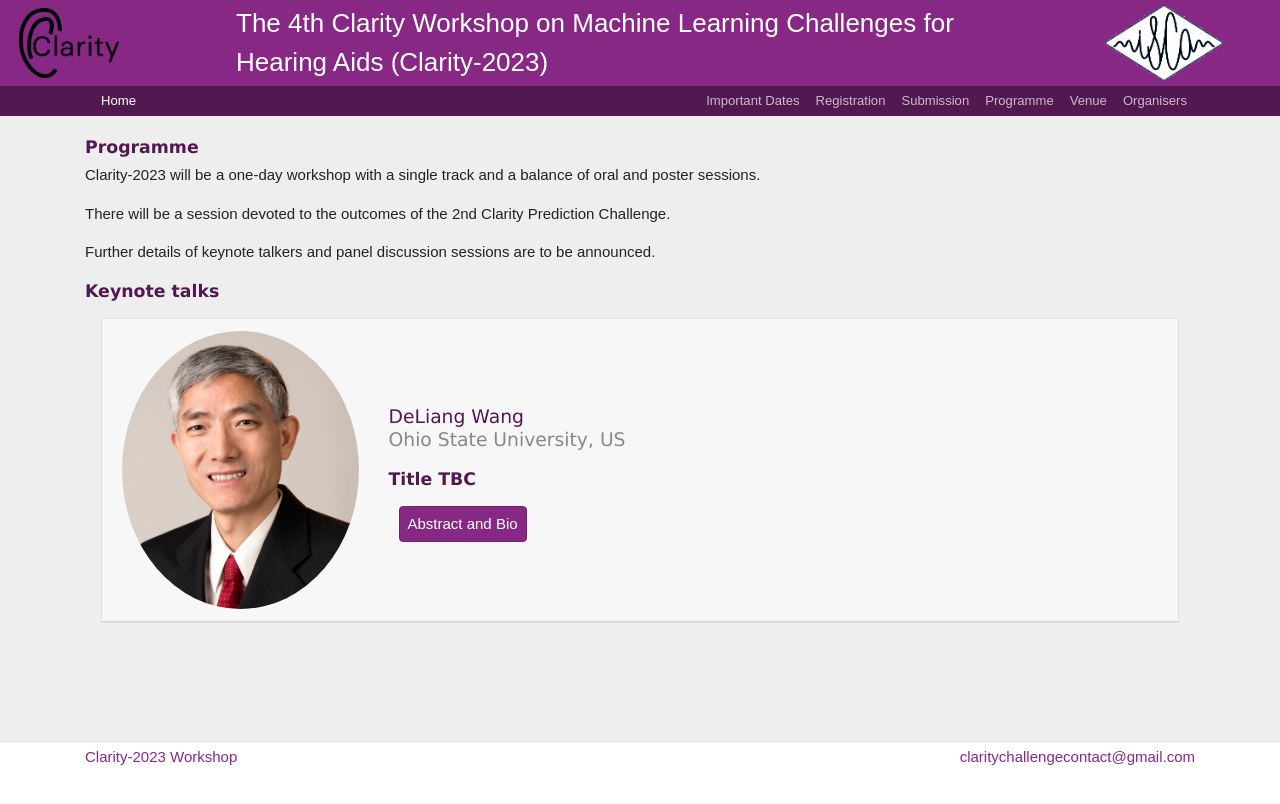
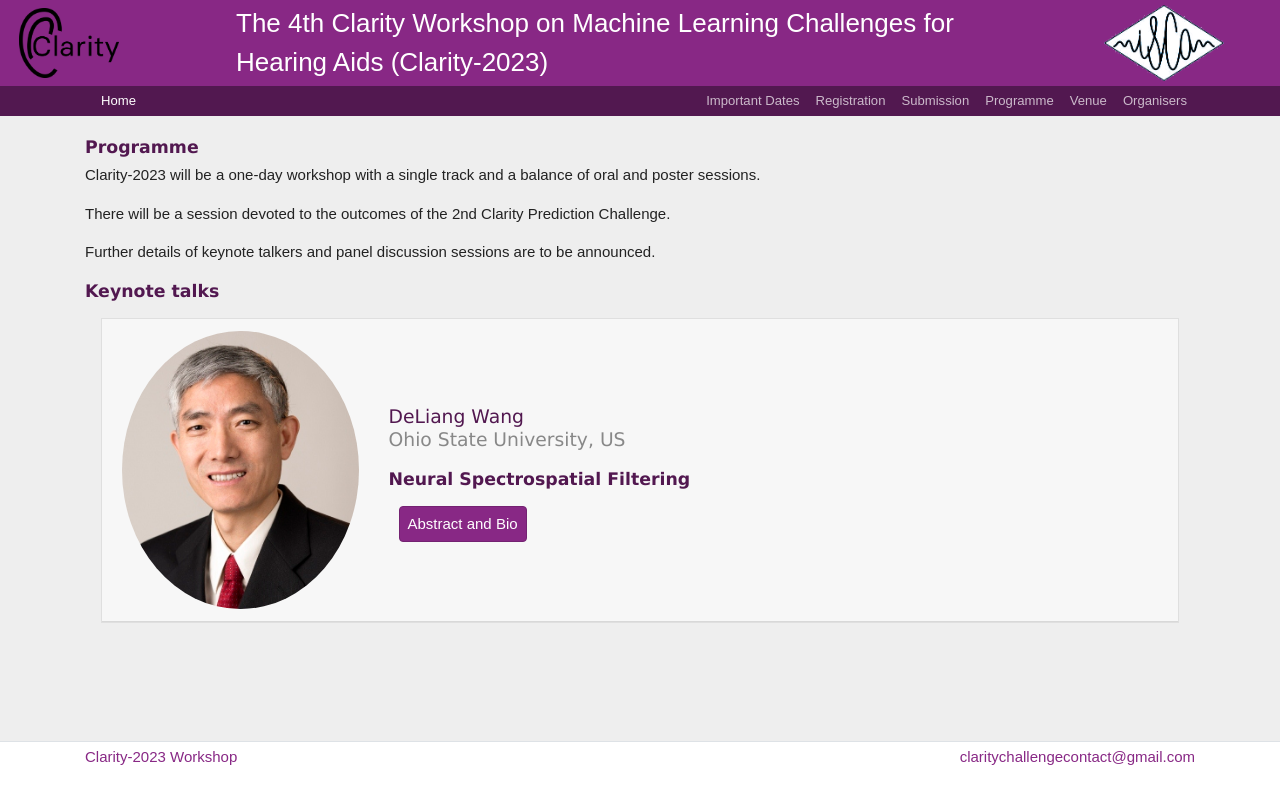
Before and after one commit to claritychallenge/clarity2023-workshop, a Jekyll site: the page built from programme.md, in a window 1280 px wide. Shown: the top 804 px of the page. Built offline with Jekyll 4.4.1, drawn with Linux system fonts in a browser that asks for light colours; part of the change alters nothing that is shown.

Commit message:
Added DeLiang's abstract

```diff
--- a/programme.md
+++ b/programme.md
@@ -27,7 +27,7 @@ title: Programme
 <div class="col-sm-9">
 <h1 class="lead">DeLiang Wang <div class="text-muted">Ohio State University, US</div></h1>
 
-<h1>Title TBC</h1>
+<h1>Neural Spectrospatial Filtering</h1>
 
 <button class="btn btn-primary" style="color:white; margin: 10px; border-radius: 4px;" type="button" data-toggle="collapse" data-target="#collapseAbstractWang" aria-expanded="false" aria-controls="collapseAbstractWang">
     Abstract and Bio
@@ -40,11 +40,26 @@ title: Programme
 <div class="collapse" id="collapseAbstractWang">
 
 <div class="card-body">
-<h1 class="card-title">Title TBC</h1>
+<h1 class="card-title">Neural Spectrospatial Filtering</h1>
 
 <h3>Abstract</h3>
 
-<p>TBC.</p>
+<p>As the most widely-used spatial filtering approach for multi-channel signal separation,
+beamforming extracts the target signal arriving from a specific direction. We present an
+emerging approach based on multi-channel complex spectral mapping, which trains a deep
+neural network (DNN) to directly estimate the real and imaginary spectrograms of the target
+signal from those of the multi-channel noisy mixture. In this all-neural approach, the trained
+DNN itself becomes a nonlinear, time-varying spectrospatial filter. How does this conceptually
+simple approach perform relative to commonly-used beamforming techniques on different array
+configurations and in different acoustic environments? We examine this issue systematically on
+speech dereverberation, speech enhancement, and speaker separation tasks. Comprehensive
+evaluations show that multi-channel complex spectral mapping achieves very competitive speech
+separation results compared to beamforming for different array geometries, and reduces to
+monaural complex spectral mapping in single-channel conditions, demonstrating the versatility
+of this new approach for multi-channel and single-channel speech separation. In addition, such
+an approach is computationally more efficient than popular mask-based beamforming. We
+conclude that this neural spectrospatial filter provides a broader approach than traditional and
+DNN-based beamforming.</p>
 
 <h3>Bio</h3>
 
```
